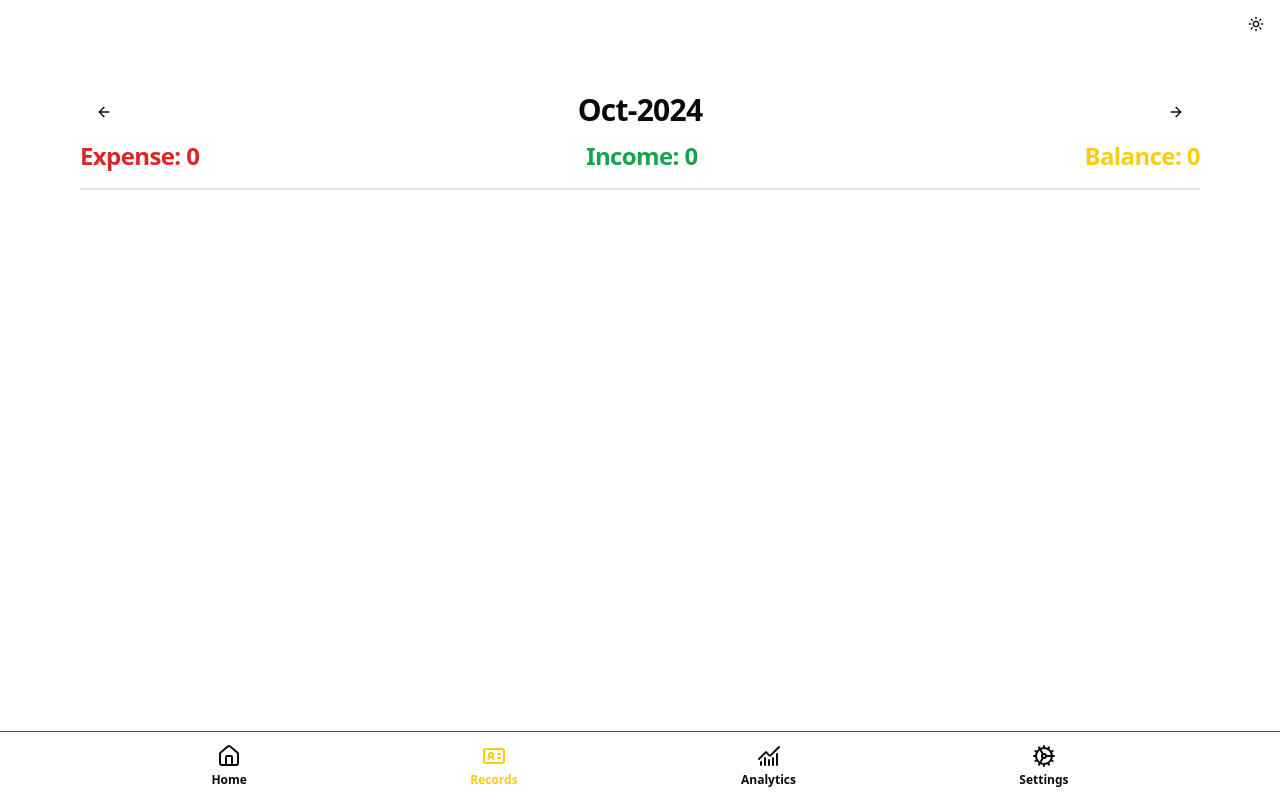
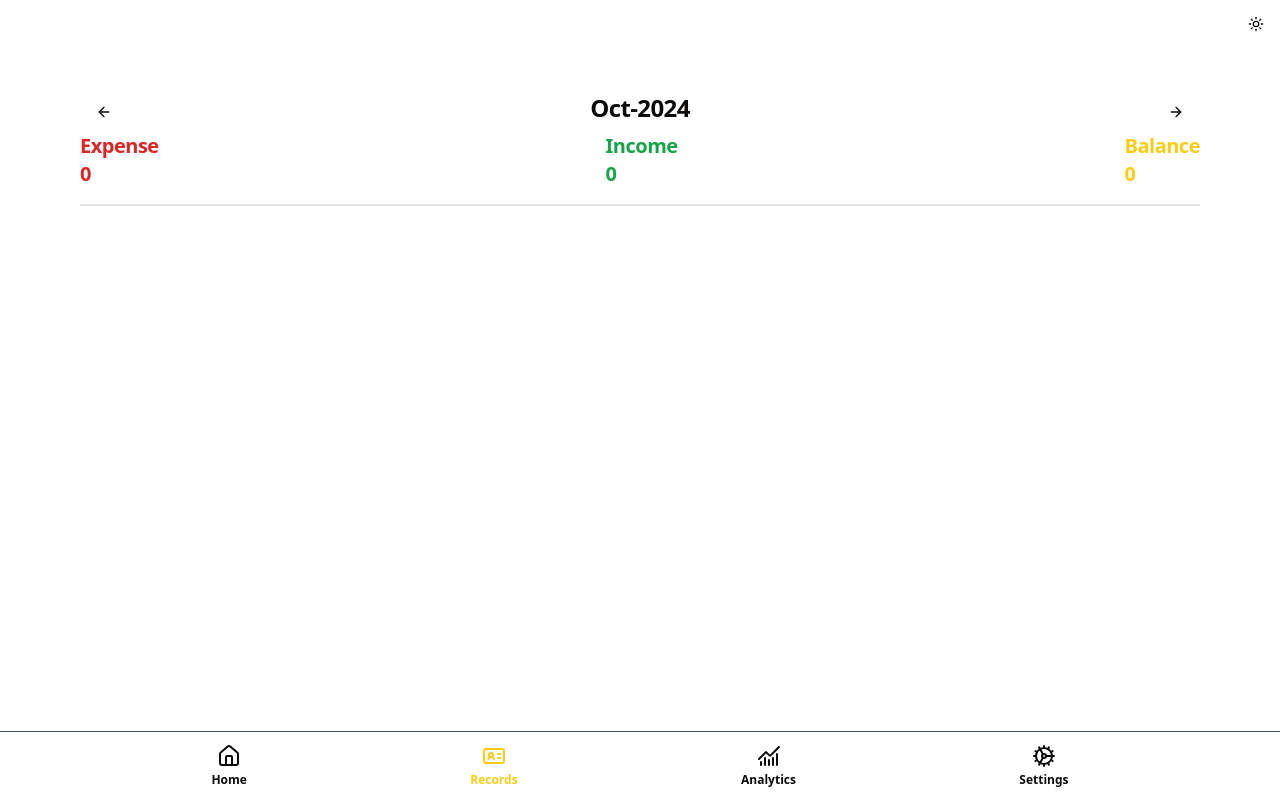
Before and after one commit to ManjiCoder/UPI-Flow, a React (Vite) app: page /records in a window 1280 px wide. Built offline with nearby package versions, Linux system fonts and the light colour scheme.

Commit message:
showRecords

```diff
--- a/src/components/ShowRecords.tsx
+++ b/src/components/ShowRecords.tsx
@@ -42,9 +42,9 @@ export default function ShowRecords() {
   // @ts-ignore
   const totalBalance = totalIncome - totalExpense;
   return (
-    <div>
+    <div className='pb-6'>
       <header className='flex  py-3 flex-col sticky top-0 backdrop-blur-sm pb-4 border-b-2 '>
-        <h1 className='flex border-none justify-between'>
+        <h3 className='flex border-none justify-between'>
           <Button variant='ghost' onClick={decreamentYearMonth}>
             <ArrowLeft />
           </Button>
@@ -52,20 +52,21 @@ export default function ShowRecords() {
           <Button variant='ghost' onClick={incrementYearMonth}>
             <ArrowRight />
           </Button>
-        </h1>
-        <h3 className='flex justify-between'>
-          <span className='text-red-600 dark:text-red-400'>
-            Expense:{' '}
+        </h3>
+        <h4 className='flex justify-between'>
+          <span className='text-red-600 dark:text-red-400 flex flex-col text-left'>
+            <span>Expense </span>
             {totalExpense ? `${formattedAmount(totalExpense, true)}` : 0}
           </span>
-          <span className='text-green-600 dark:text-green-400'>
-            Income: {totalIncome ? `${formattedAmount(totalIncome, true)}` : 0}
+          <span className='text-green-600 dark:text-green-400 flex flex-col text-left'>
+            <span>Income</span>{' '}
+            {totalIncome ? `${formattedAmount(totalIncome, true)}` : 0}
           </span>
-          <span className='text-primary'>
-            Balance:{' '}
+          <span className='text-primary flex flex-col text-left'>
+            <span>Balance </span>
             {totalBalance ? `${formattedAmount(totalBalance, true)}` : 0}
           </span>
-        </h3>
+        </h4>
       </header>
       {filterData.map((row) => {
         return (
--- a/src/index.css
+++ b/src/index.css
@@ -72,6 +72,9 @@
   h3 {
     @apply scroll-m-20 text-2xl font-semibold tracking-tight;
   }
+  h4 {
+    @apply scroll-m-20 text-xl font-semibold tracking-tight;
+  }
   .spinner,
   .spinner:after {
     box-sizing: border-box;
```
